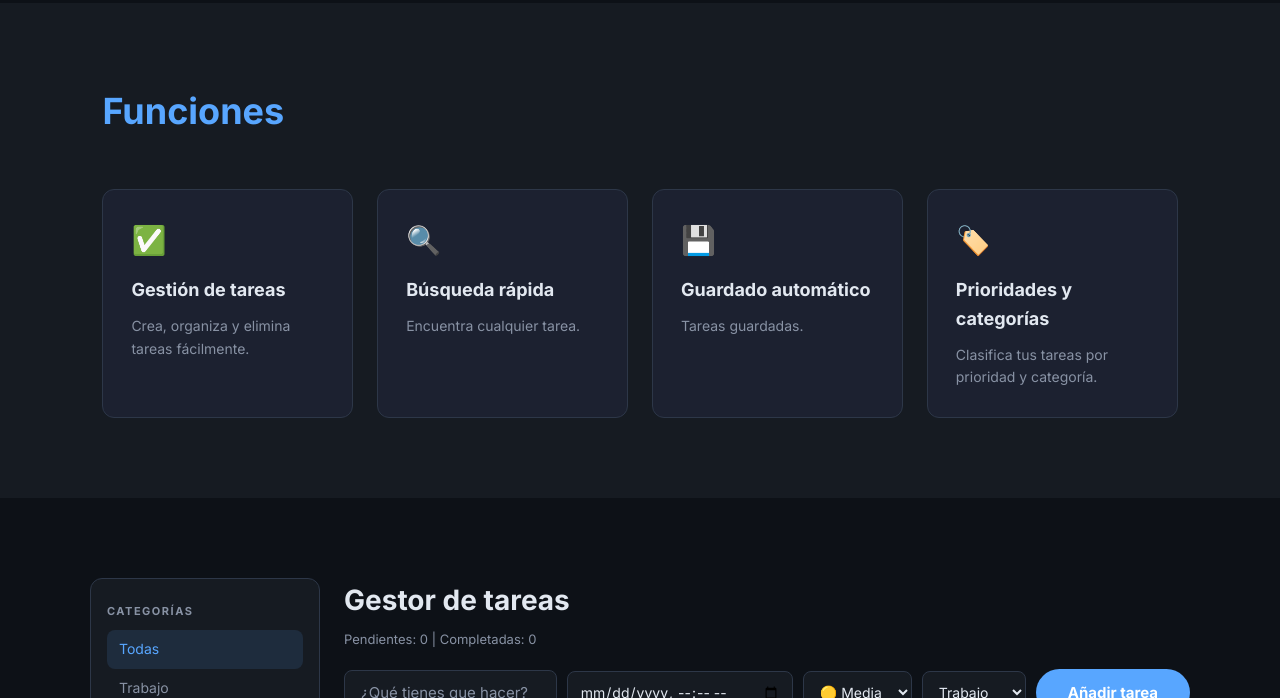
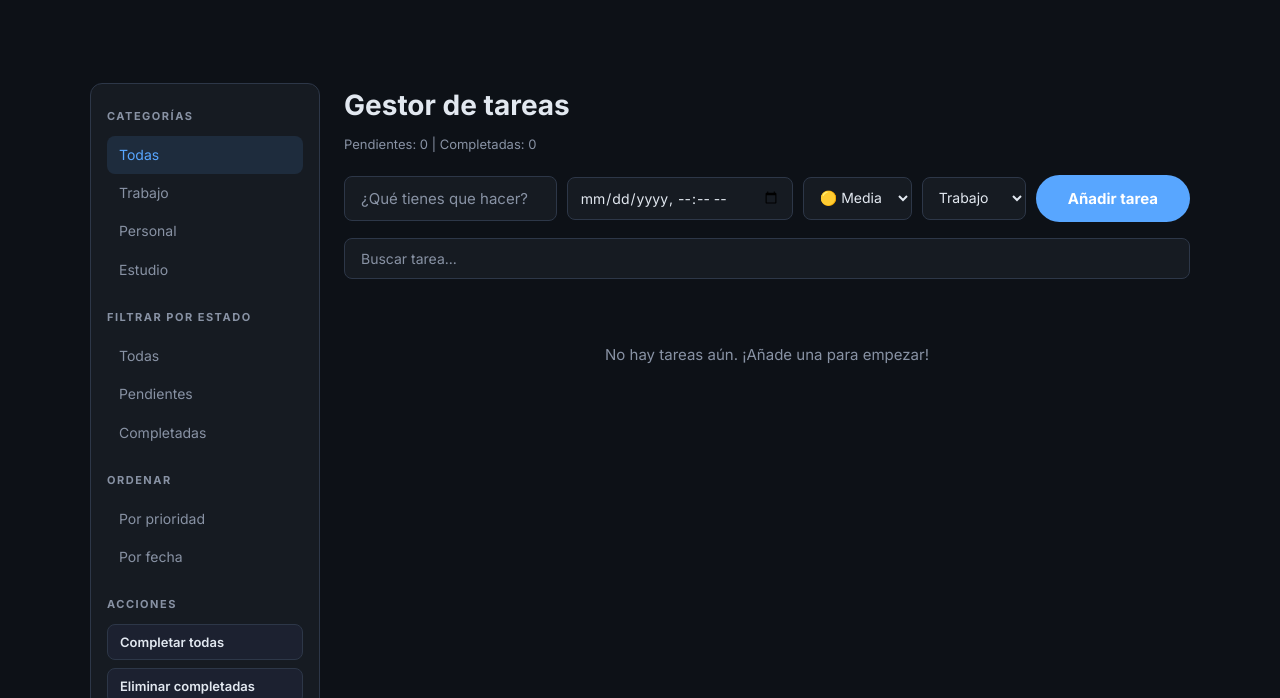
Before and after one commit to lexavilasd/taskflow-project, a plain HTML site: page index.html in a window 1280 px wide. Shown: the part 797-1495 px from the top of the page. Drawn offline with Linux system fonts and the light colour scheme.

Commit message:
Add files via upload

```diff
--- a/index.html
+++ b/index.html
@@ -26,33 +26,6 @@
     <h2>Gestiona tus tareas de forma eficiente</h2>
     <p> Añade, busca y controla todo tu trabajo desde un solo lugar.</p>
     <a href="#tareas" class="btn">Empezar ahora</a>
-  </div>
-</section>
-
-<!-- FEATURES -->
-<section id="servicios">
-  <h2>Funciones</h2>
-  <div class="services">
-    <div class="card">
-      <span class="card-icon">✅</span>
-      <h3>Gestión de tareas</h3>
-      <p>Crea, organiza y elimina tareas fácilmente.</p>
-    </div>
-    <div class="card">
-      <span class="card-icon">🔍</span>
-      <h3>Búsqueda rápida</h3>
-      <p>Encuentra cualquier tarea.</p>
-    </div>
-    <div class="card">
-      <span class="card-icon">💾</span>
-      <h3>Guardado automático</h3>
-      <p>Tareas guardadas.</p>
-    </div>
-    <div class="card">
-      <span class="card-icon">🏷️</span>
-      <h3>Prioridades y categorías</h3>
-      <p>Clasifica tus tareas por prioridad y categoría.</p>
-    </div>
   </div>
 </section>
 
```
